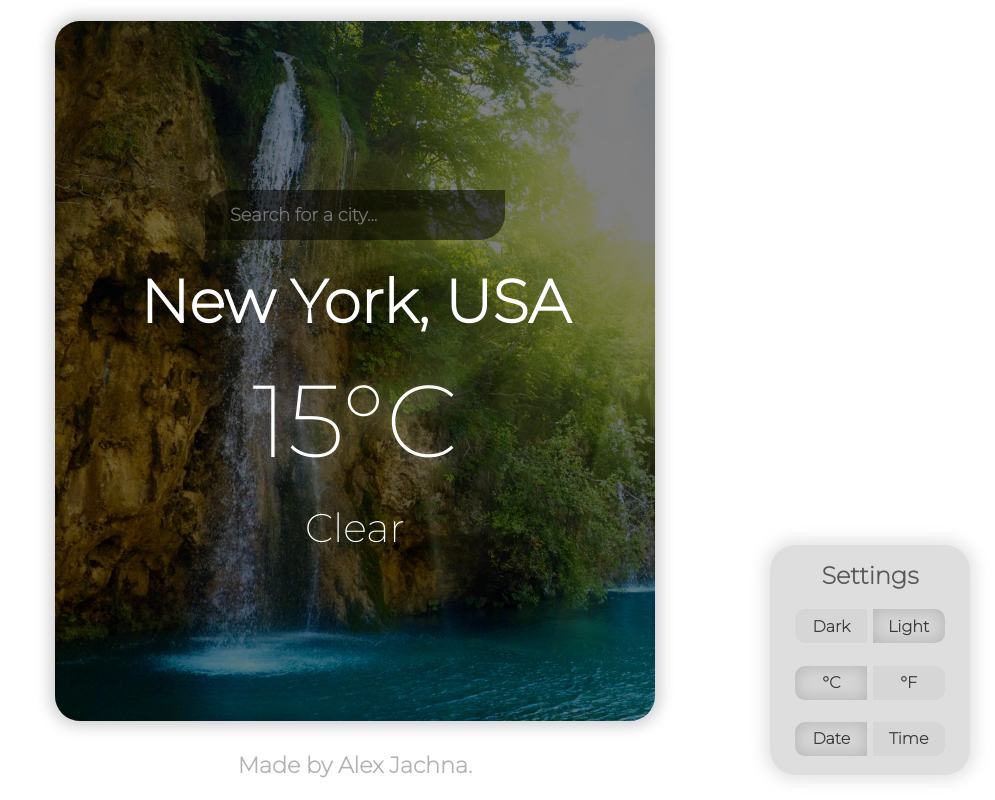
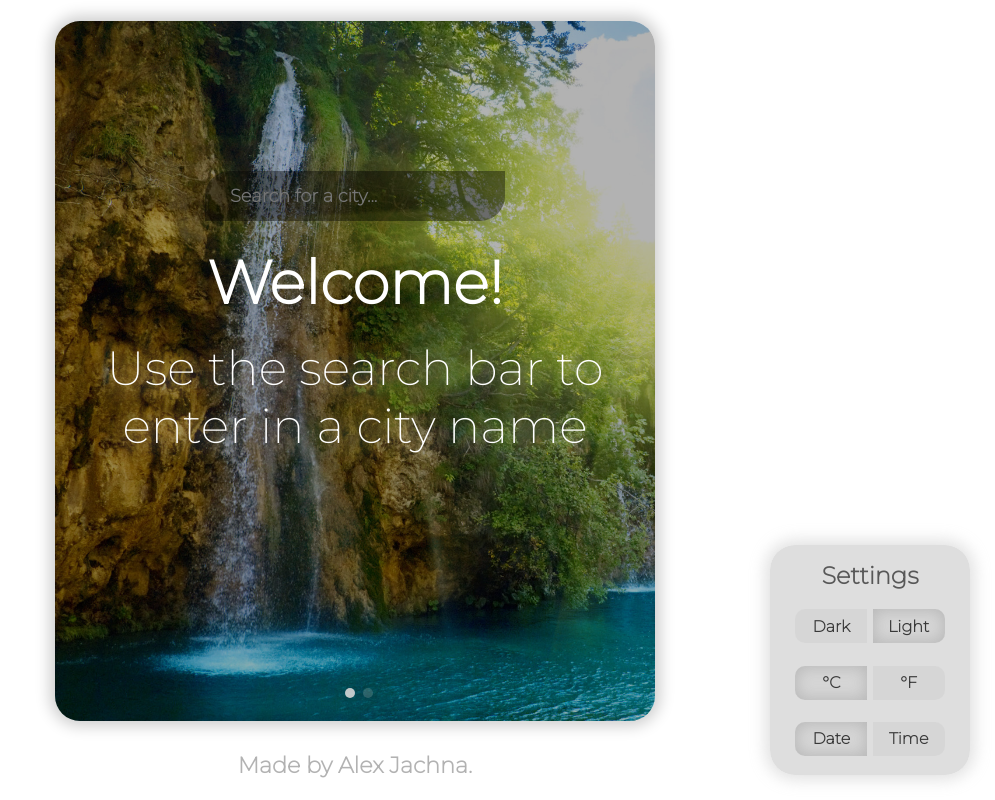
Before and after one commit to alexjachna/Weather-app, a plain HTML site: page index.html in a window 1280 px wide. Both pictures are taken after a click on the element "Light". Shown: the whole page, without its empty margins (285-1280 px from the left). Drawn offline with Linux system fonts and the light colour scheme.

Commit message:
Added files containing page selector

```diff
--- a/index.html
+++ b/index.html
@@ -11,13 +11,25 @@
     <body>
         <div id="screen" class="dark-mode">
             <div id="container" class="dark-mode">
-                <input type="text" autocomplete="off" class="search-box dark-mode"
-                placeholder="Search for a city..."/>
-                <p class="content city dark-mode">New York, USA</p>
-                <p class="content date dark-mode"></p>
-                <p class="content temp dark-mode">15°C</p>
-                <p class="content status dark-mode">Clear</p>
+                <div id="page-1-content">
+                    <input type="text" autocomplete="off" class="search-box dark-mode"
+                    placeholder="Search for a city..."/>
+                    <p class="content city dark-mode">Welcome!</p>
+
+                    <p class="content desc dark-mode">Use the search bar to enter in a city name</p>
+
+                    <p class="content date dark-mode"></p>
+                    <p class="content temp dark-mode"></p>
+                    <p class="content status dark-mode"></p>
+                </div>
+
+
+                <div id="dots-selector">
+                    <div id="page-1-dot" class="dot active"></div>
+                    <div id="page-2-dot" class="dot"></div>
+                </div>
             </div>
+
             <p class="bottom-text dark-mode">Made by Alex Jachna.</p>
 
             <div id="settings" class="dark-mode">
--- a/script.js
+++ b/script.js
@@ -8,6 +8,8 @@ searchbox.addEventListener('keypress', setQuery);
 
 function setQuery(evt) {
     if (evt.keyCode == 13) {
+        document.getElementsByClassName('desc')[0].style.display = "none";
+
         getResults(searchbox.value);
     }
 }
--- a/style.css
+++ b/style.css
@@ -16,7 +16,7 @@
     flex-direction: column;
     justify-content: center;
     align-items: center;
-    transition: 0.5s;
+    transition: 1.0s;
 }
 
 #screen.dark-mode {
@@ -44,30 +44,65 @@
 #container {
     width: 600px;
     height: 700px;
+    border-radius: 25px;
     display: flex;
     flex-direction: column;
     justify-content: center;
     align-items: center;
+}
+
+#page-1-content {
+    display: flex;
+    flex-direction: column;
+    justify-content: center;
+    align-items: center;
+    flex-basis: 92%;
+}
+
+#dots-selector {
+    flex-basis: 8%;
+    display: flex;
+    justify-content: center;
+    align-items: center;
+}
+
+.dot {
+    width: 10px;
+    height: 10px;
+    margin-left: 8px;
     border-radius: 25px;
-    box-shadow: 0 0 0 500px rgba(0, 0, 0, 0.5) inset, 0 0 15px 5px rgba(0, 0, 0, 0.2);
+    background-color: rgba(214, 214, 214, 0.2);
+    cursor: pointer;
+}
+
+.dot.active {
+    background-color: rgba(214, 214, 214, 0.9);
 }
 
 #container.dark-mode {
     transition: 0.5s;
     background-image: url(./images/redwoods.jpg);
     background-size: cover;
-
+    box-shadow: 0 0 0 500px rgba(0, 0, 0, 0.5) inset, 0 0 15px 5px rgba(0, 0, 0, 0.2);
 }
 
 #container.light-mode {
     transition: 0.5s;
     background-image: url(./images/brightnature.jpg);
     background-size: cover;
+    box-shadow: 0 0 0 500px rgba(0, 0, 0, 0.3) inset, 0 0 15px 5px rgba(0, 0, 0, 0.2);
 }
 
-#container:hover {
+#container:hover.dark-mode {
     box-shadow: 0 0 0 500px rgba(0, 0, 0, 0.5) inset, 0 0 15px 25px rgba(0, 0, 0, 0.2);
 }
+
+#container:hover.light-mode {
+    box-shadow: 0 0 0 500px rgba(0, 0, 0, 0.4) inset, 0 0 25px 25px rgba(0, 0, 0, 0.2);
+}
+
+
+
 
 .content.dark-mode {
     transition: 0.5s;
@@ -95,9 +130,9 @@
 }
 
 .search-box.light-mode {
-    background-color: rgba(0, 0, 0, 0.5);
+    background-color: rgba(0, 0, 0, 0.4);
     font-weight: 700;
-    color: black;
+    color: white;
 }
 
 .search-box:focus {
@@ -110,6 +145,13 @@
     font-weight: bold;
 }
 
+.desc {
+    padding: 20px 0;
+    font-size: 48px;
+    text-shadow: 2px 5px 25px white;
+    text-align: center;
+}
+
 .date {
     font-size: 24px;
 }
@@ -118,7 +160,6 @@
     padding: 20px 0;
     font-size: 102px;
     text-shadow: 2px 5px 25px white;
-    transition: 1s;
 }
 
 .status {
```
